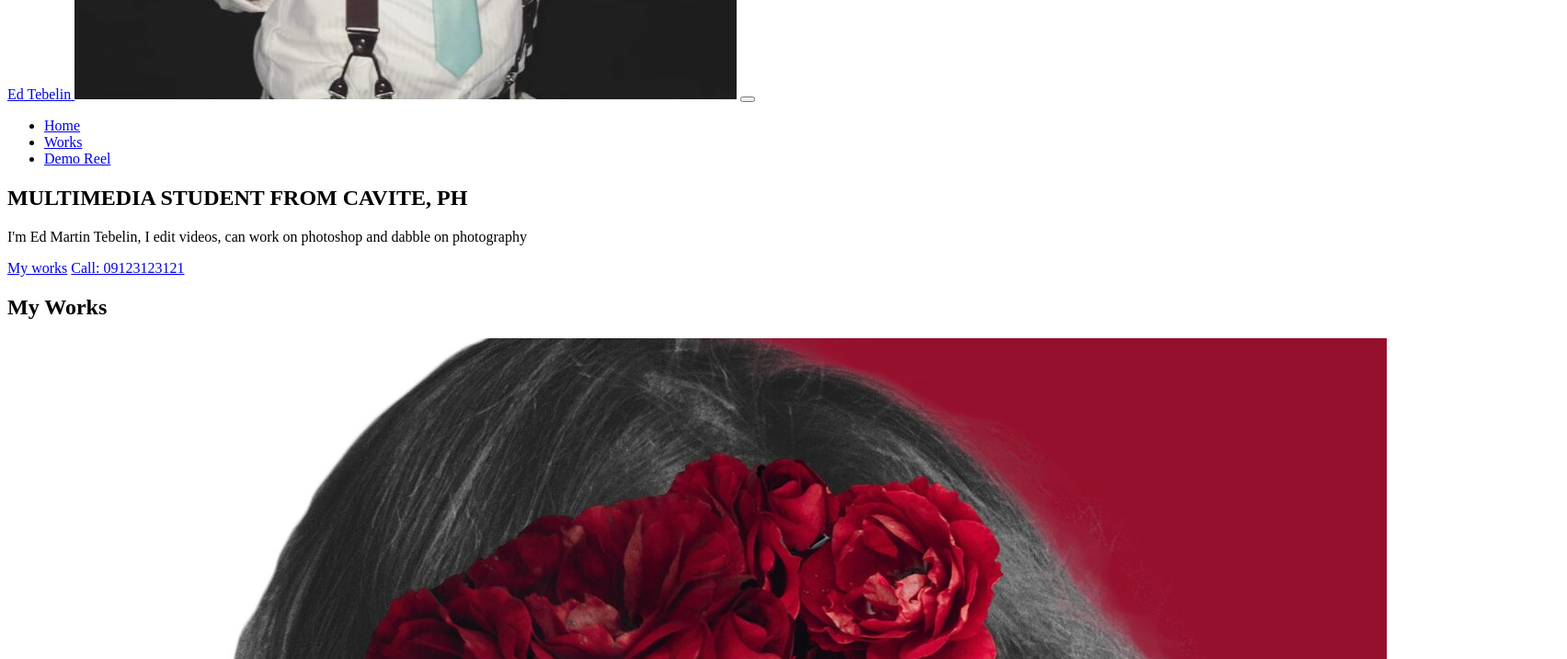
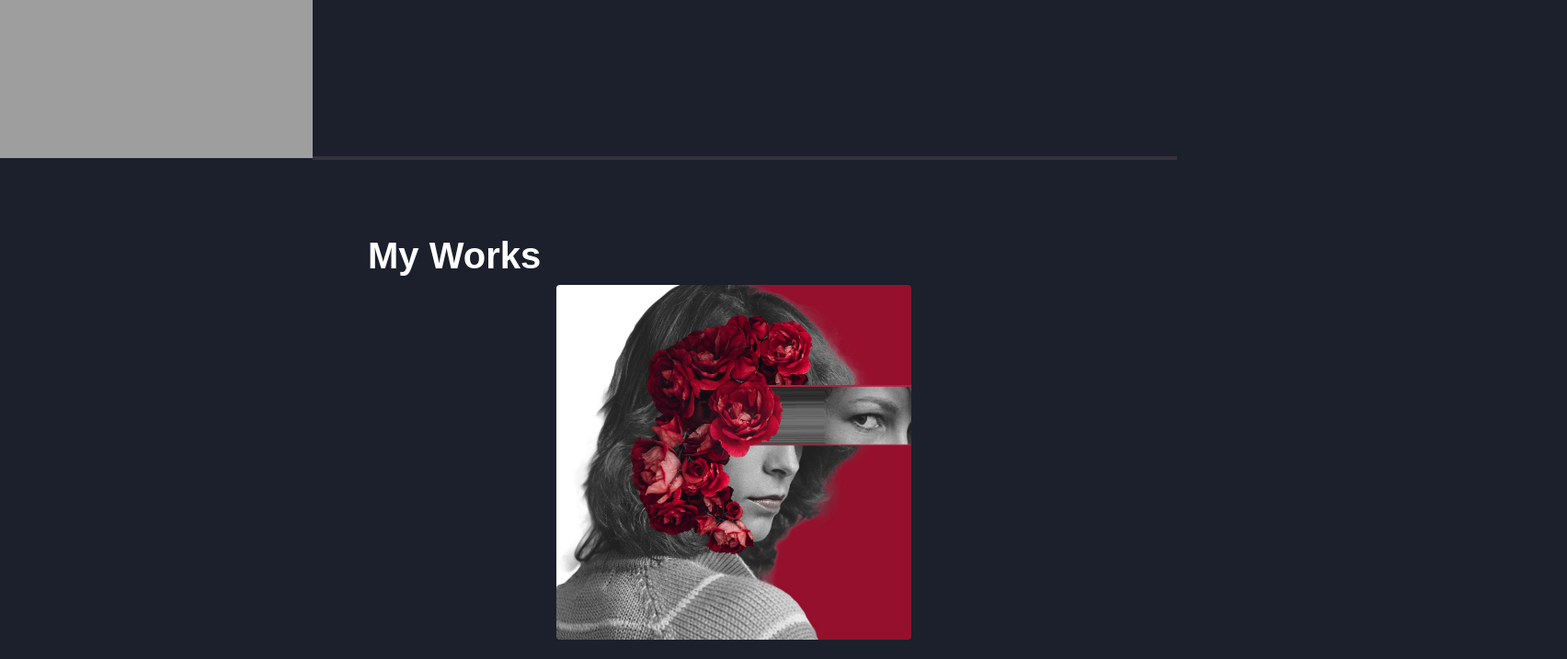
Before and after one commit to EDTEBELIN/Portfolio-Web-Page, a plain HTML site: page index.html in a window 1280 px wide. Shown: the part 628-1345 px from the top of the page at 92% size, 1704 px wide, since content can reach past the window. Drawn offline with Linux system fonts and the light colour scheme; the site is published under a folder, as on GitHub Pages, so addresses that start at the root find nothing; a web font is replaced by a local one.

Commit message:
Update index.html

```diff
--- a/index.html
+++ b/index.html
@@ -5,10 +5,10 @@
     <meta http-equiv="X-UA-Compatible" content="IE=edge" />
     <meta name="viewport" content="width=device-width, initial-scale=1.0" />
     <title>Portfolio</title>
-    <link rel="stylesheet" href="/assets/css/bootstrap.min.css" />
-    <link rel="stylesheet" href="/assets/css/aos.css" />
-    <link rel="stylesheet" href="/assets/css/line-awesome.min.css" />
-    <link rel="stylesheet" href="/assets/css/style.css" />
+    <link rel="stylesheet" href="./assets/css/bootstrap.min.css" />
+    <link rel="stylesheet" href="./assets/css/aos.css" />
+    <link rel="stylesheet" href="./assets/css/line-awesome.min.css" />
+    <link rel="stylesheet" href="./assets/css/style.css" />
   </head>
   <body>
     <!-- NAVBAR -->
```
